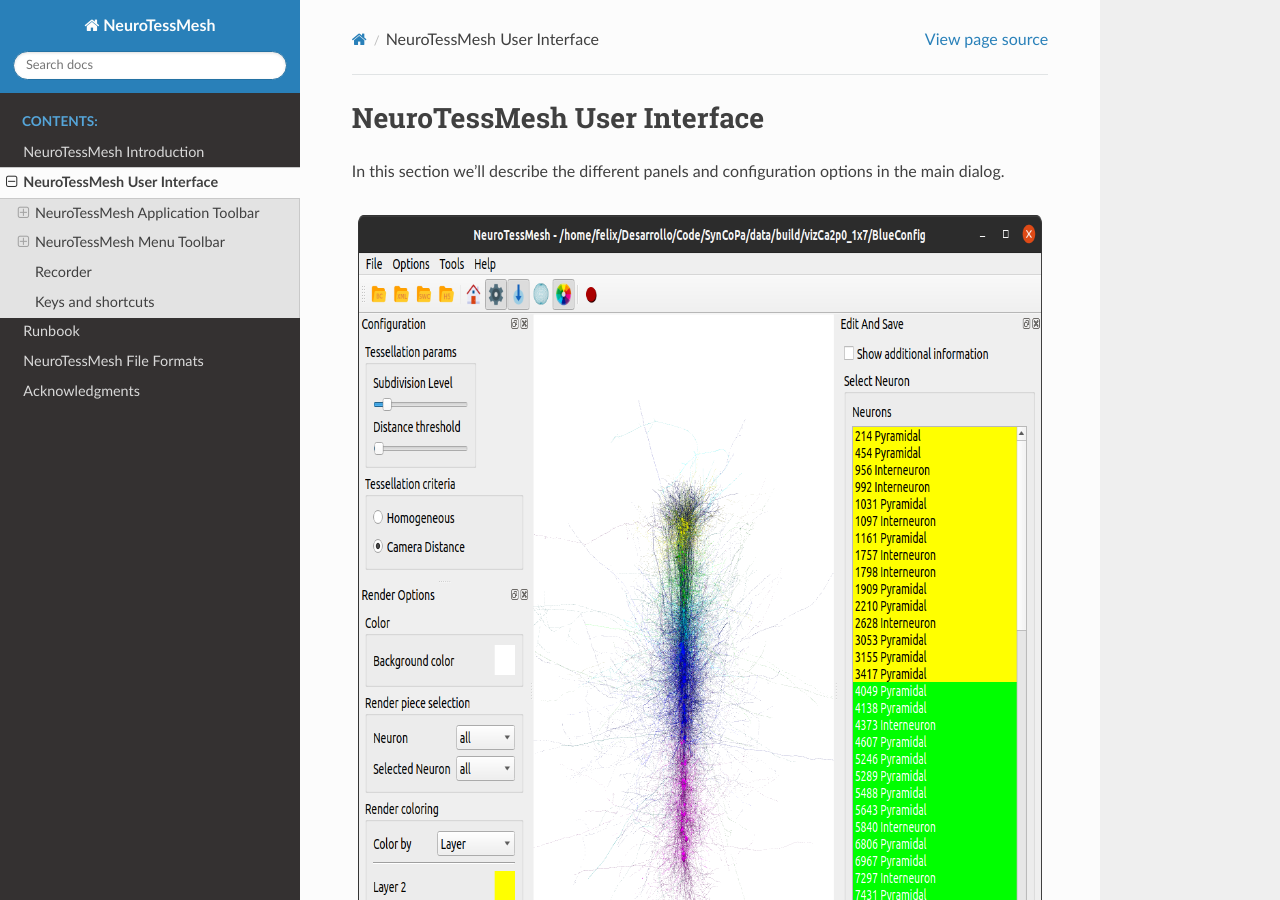
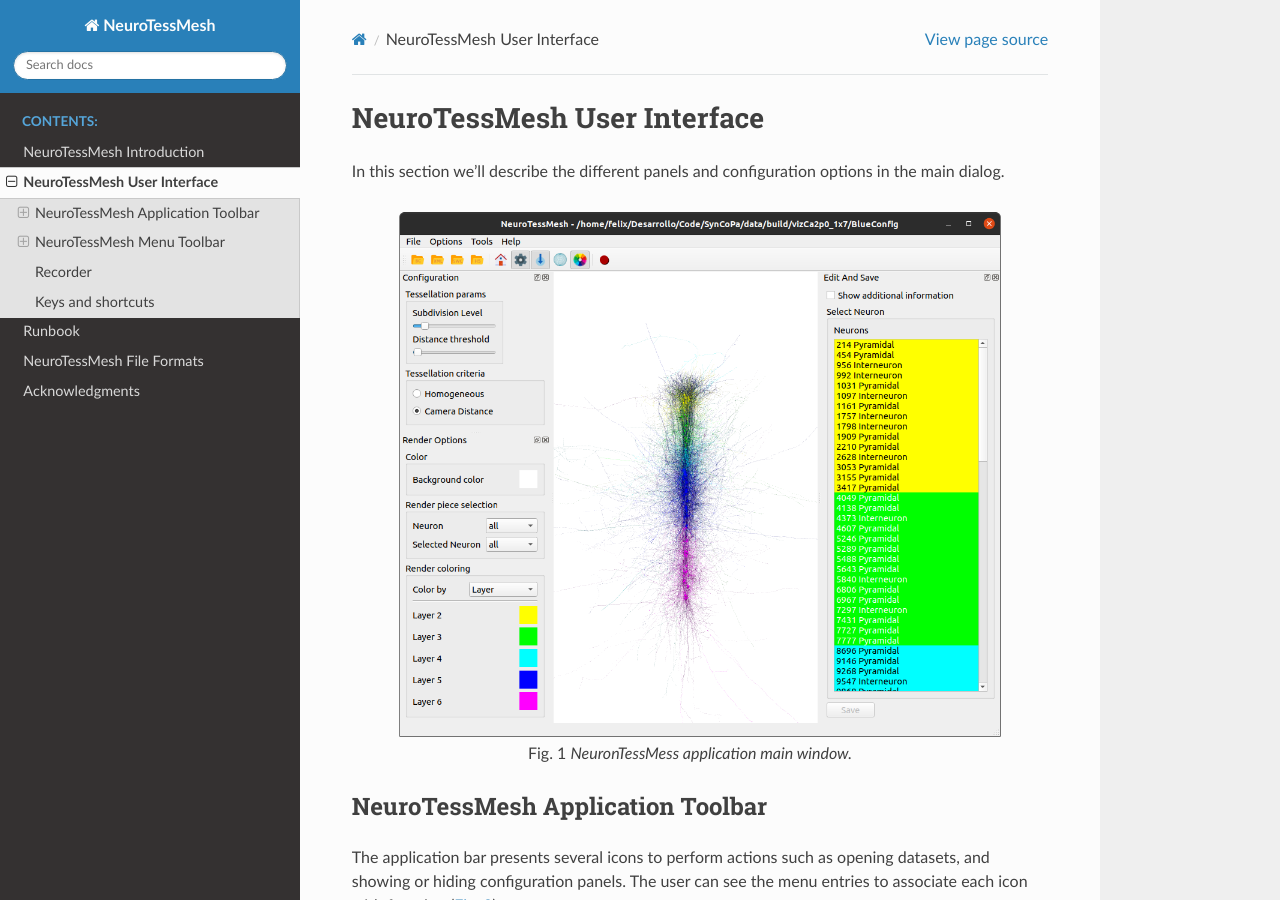
Before and after one commit to vg-lab/NeuroTessMeshDocs, a Sphinx documentation site: the page built from source/02-NeuroTessMeshUserInterface.rst, in a window 1280 px wide and 900 px high. Built offline with Sphinx 7.4.7 and the Read the Docs theme 2.0.0, drawn with Linux system fonts in a browser that asks for light colours.

Commit message:
Fix image size in NTM-UI file.

```diff
--- a/source/02-NeuroTessMeshUserInterface.rst
+++ b/source/02-NeuroTessMeshUserInterface.rst
@@ -10,7 +10,7 @@
    :alt: NeuronTessMesh application main window.
    :align: center
    :width: 1020
-   :scale: 100%
+   :scale: 60%
 
    NeuronTessMess application main window.
 
```
